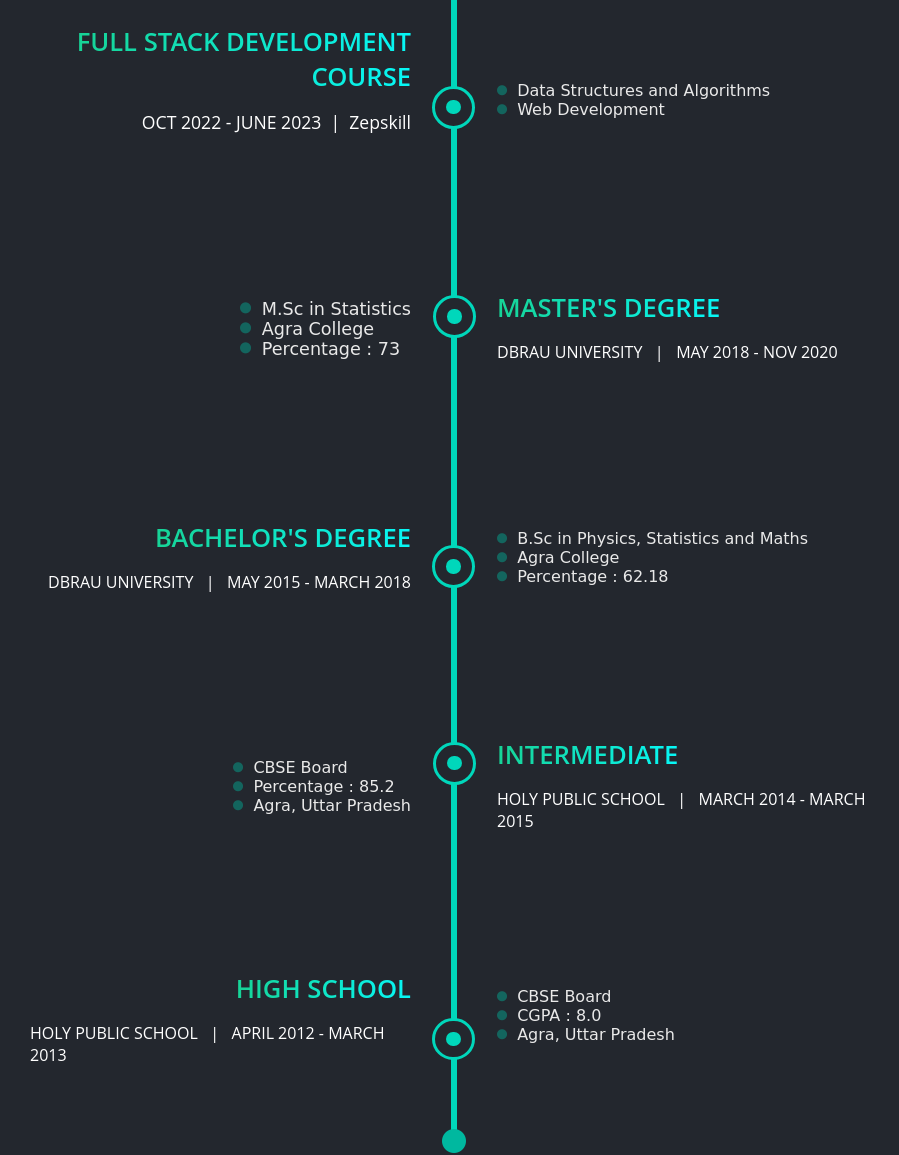
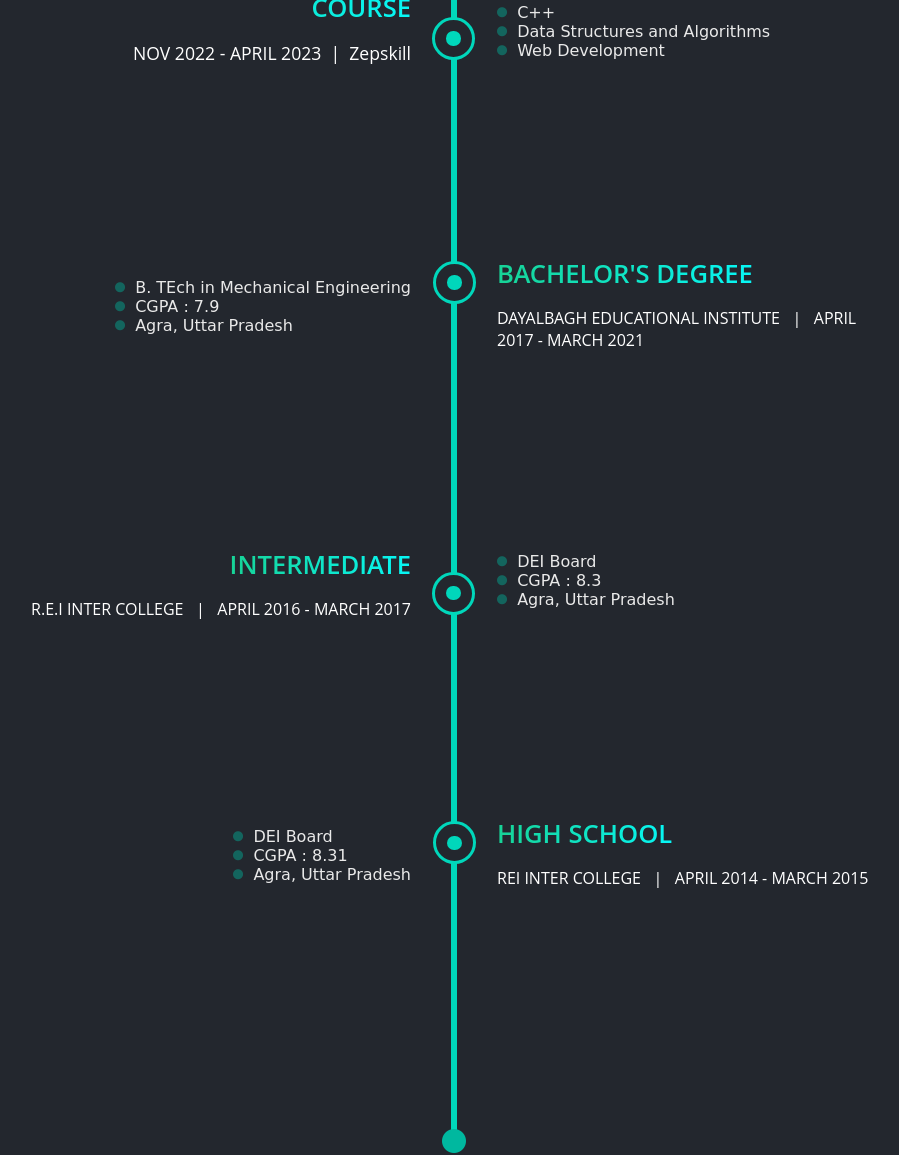
Before and after one commit to Shubhamicsharma/portfolio, a plain HTML site: page index.html in a window 1280 px wide. Shown: the part 2297-3452 px from the top of the page, without its empty margins (186-1085 px from the left). Drawn offline with Linux system fonts and the light colour scheme; animation ran at ten frames a second; a script that the page names is missing; a web font is replaced by a local one.

Commit message:
Details Update

```diff
--- a/index.html
+++ b/index.html
@@ -166,38 +166,40 @@
         <div class="education-icon"><i class="fa-solid fa-graduation-cap" style="color: #00c2ab;"></i></div>
 
         <div class="education-box">
-            <div class="inner-box a">
-                <div class="boxes left">
+            <div class="inner-box a ">
 
-                </div>
                 <div class="boxes left">
                     <div class="blue-heading" style="font-size: 1.6rem; font-weight: 600; margin-bottom: 1rem;text-align: right;">FULL STACK DEVELOPMENT<br> COURSE</div>
-                    <div class="data"  style="font-size: 1.1rem;">OCT 2022 -  JUNE 2023 &nbsp;|&nbsp; Zepskill</div>
+                    <div class="data"  style="font-size: 1.1rem;">NOV 2022 -  APRIL 2023 &nbsp;|&nbsp; Zepskill</div>
                     <div class="circle" >
                         <div class="inner-circle"></div>
                     </div>
                 </div>
+
+
                 <div class="boxes left">
-                    <div class="data" style="font-size: 1.1rem;color:rgb(233, 233, 233);font-family:cursive;">
+
+                    <div class="data" style="font-size: 1rem;color:rgb(233, 233, 233);font-family:cursive;">
                         <div class="list">
                             <i class="fa-solid fa-circle fa-beat-fade fa-2xs" style="color: #00b89f;"></i> &nbsp;
-                            M.Sc in Statistics</div>
+                            B. TEch in Mechanical Engineering</div>
                         <div class="list">
                             <i class="fa-solid fa-circle fa-beat-fade fa-2xs" style="color: #00b89f;"></i> &nbsp;
-                            Agra College
+                            CGPA : 7.9
                         </div>
                         <div class="list">
                             <i class="fa-solid fa-circle fa-beat-fade fa-2xs" style="color: #00b89f;"></i> &nbsp;
-                            Percentage : 73
+                            Agra, Uttar Pradesh
                         </div>
 
                         </div>
 
                 </div>
+
                 <div class="boxes left">
-                    <div class="blue-heading" style="font-size: 1.6rem; font-weight: 600; margin-bottom: 1rem;margin-top: 2.5rem;">BACHELOR'S DEGREE</div>
-                    <div class="data"  style="font-size: 1rem;">DBRAU UNIVERSITY &nbsp; |  &nbsp; MAY 2015 - MARCH 2018</div>
 
+                    <div class="blue-heading" style="font-size: 1.6rem; font-weight: 600; margin-bottom: 1rem;margin-top: 3rem;">INTERMEDIATE</div>
+                    <div class="data"  style="font-size: 1rem;">R.E.I INTER COLLEGE &nbsp; |  &nbsp; APRIL 2016 - MARCH 2017</div>
 
                     <div class="circle" >
                         <div class="inner-circle"></div>
@@ -208,89 +210,62 @@
                     <div class="data" style="font-size: 1rem;color:rgb(233, 233, 233);font-family:cursive;">
                         <div class="list">
                             <i class="fa-solid fa-circle fa-beat-fade fa-2xs" style="color: #00b89f;"></i> &nbsp;
-                            CBSE Board</div>
+                            DEI Board</div>
                         <div class="list">
                             <i class="fa-solid fa-circle fa-beat-fade fa-2xs" style="color: #00b89f;"></i> &nbsp;
-                            Percentage : 85.2
+                            CGPA : 8.31
                         </div>
                         <div class="list">
                             <i class="fa-solid fa-circle fa-beat-fade fa-2xs" style="color: #00b89f;"></i> &nbsp;
                             Agra, Uttar Pradesh
                         </div>
 
-                        </div>
+                    </div>
 
-                </div>
-                <div class="boxes left">
-
-                    <div class="blue-heading" style="font-size: 1.6rem; font-weight: 600; margin-bottom: 1rem;margin-top: 3rem;">HIGH SCHOOL</div>
-                    <div class="data"  style="font-size: 1rem;">HOLY PUBLIC SCHOOL &nbsp; |  &nbsp; APRIL 2012 - MARCH 2013</div>
-
-                    <div class="circle" >
-                        <div class="inner-circle"></div>
-                    </div>
                 </div>
 
             </div>
             <div class="inner-box">
-                <div class="boxes right"></div>
+
                 <div class="boxes right">
                     <div class="data" style="font-size: 1rem;color:rgb(233, 233, 233) ;text-align: left;font-family:cursive;">
                         <div class="list">
                             <i class="fa-solid fa-circle fa-beat-fade fa-2xs" style="color: #00b89f;"></i> &nbsp;
-                            Data Structures and Algorithms</div>
-                            <div class="list">
+                            C++
+                        </div>
+                        <div class="list">
+                            <i class="fa-solid fa-circle fa-beat-fade fa-2xs" style="color: #00b89f;"></i> &nbsp;
+                            Data Structures and Algorithms
+                        </div>
+                        <div class="list">
                                 <i class="fa-solid fa-circle fa-beat-fade fa-2xs" style="color: #00b89f;"></i> &nbsp;
                                 Web Development
-                            </div>
+                        </div>
 
 
                         </div>
                 </div>
-                <div class="boxes right">
-                    <div class="circle-right" >
-                        <div class="inner-circle"></div>
-                    </div>
-                    <div class="blue-heading" style="font-size: 1.6rem; font-weight: 600; margin-bottom: 1rem;">MASTER'S DEGREE</div>
-                    <div class="data"  style="font-size: 1rem;margin-bottom: 3rem;">DBRAU UNIVERSITY &nbsp; |  &nbsp; MAY 2018 - NOV 2020</div>
 
-                </div>
-                <div class="boxes right">
 
-                        <div class="data" style="font-size: 1rem;color:rgb(233, 233, 233) ;text-align: left;font-family:cursive;">
-                            <div class="list">
-                                <i class="fa-solid fa-circle fa-beat-fade fa-2xs" style="color: #00b89f;"></i> &nbsp;
-                                B.Sc in Physics, Statistics and Maths</div>
-                                <div class="list">
-                                    <i class="fa-solid fa-circle fa-beat-fade fa-2xs" style="color: #00b89f;"></i> &nbsp;
-                                    Agra College
-                                </div>
-                            <div class="list">
-                                <i class="fa-solid fa-circle fa-beat-fade fa-2xs" style="color: #00b89f;"></i> &nbsp;
-                                Percentage : 62.18
-                            </div>
-
-                            </div>
-
-                </div>
                 <div class="boxes right">
 
                     <div class="circle-right" >
                         <div class="inner-circle"></div>
                     </div>
-                    <div class="blue-heading" style="font-size: 1.6rem; font-weight: 600; margin-bottom: 1rem;">INTERMEDIATE</div>
-                    <div class="data"  style="font-size: 1rem;margin-bottom: 3rem;">HOLY PUBLIC SCHOOL &nbsp; |  &nbsp; MARCH 2014 - MARCH 2015</div>
+                    <div class="blue-heading" style="font-size: 1.6rem; font-weight: 600; margin-bottom: 1rem;">BACHELOR'S DEGREE</div>
+                    <div class="data"  style="font-size: 1rem;margin-bottom: 3rem;">DAYALBAGH EDUCATIONAL INSTITUTE &nbsp; |  &nbsp; APRIL 2017 - MARCH 2021</div>
 
                 </div>
+
 
                 <div class="boxes right">
                     <div class="data" style="font-size: 1rem;color:rgb(233, 233, 233);font-family:cursive;">
                         <div class="list">
                             <i class="fa-solid fa-circle fa-beat-fade fa-2xs" style="color: #00b89f;"></i> &nbsp;
-                            CBSE Board</div>
+                            DEI Board</div>
                         <div class="list">
                             <i class="fa-solid fa-circle fa-beat-fade fa-2xs" style="color: #00b89f;"></i> &nbsp;
-                            CGPA : 8.0
+                            CGPA : 8.3
                         </div>
                         <div class="list">
                             <i class="fa-solid fa-circle fa-beat-fade fa-2xs" style="color: #00b89f;"></i>
@@ -299,7 +274,16 @@
                         </div>
                     </div>
 
-                        </div>
+                </div>
+                <div class="boxes right">
+
+                    <div class="circle-right" >
+                        <div class="inner-circle"></div>
+                    </div>
+                    <div class="blue-heading" style="font-size: 1.6rem; font-weight: 600; margin-bottom: 1rem;">HIGH SCHOOL</div>
+                    <div class="data"  style="font-size: 1rem;margin-bottom: 3rem;">REI INTER COLLEGE &nbsp; |  &nbsp; APRIL 2014 - MARCH 2015</div>
+
+                </div>
                 </div>
             </div>
 
@@ -354,16 +338,16 @@
                 <ul>
                     <li>Designed and developed a comprehensive <span class="underline">hotel posting and booking </span> website
                         to facilitate seamless booking processes.</li>
-                    <li>Implemented a <span class="underline">robust search </span>, <span class="underline">rating and review </span> and <span class="underline">payment gateway.</span>
+                    <li>Implemented a <span class="underline">search </span>, <span class="underline">rating and review </span> and <span class="underline">payment gateway.</span>
                         </li>
-                    <li>Integrated several other functionalities like <span class="underline">registration and login system, upvote/downvote,payment gateway, file upload, map
-                        embeds, advanced search,</span> and <span class="underline">filter functionality</span>
+                    <li>Integrated several other functionalities like <span class="underline">registration and login system, upvote/downvote, file upload and map
+                        embeds</span>
                         </li>
                     <li>Technology Stack Used: <span class="underline">MongoDB, Express.js, Ejs, Node.js</span>
                     </li>
 
                 </ul>
-               <div class="github"><a href="https://github.com/kajal-icsharma/Staysense">Github</a></div>
+               <div class="github"><a href="https://github.com/Shubhamicsharma/staysense">Github</a></div>
             </div>
         </div>
         <div class="project">
@@ -379,7 +363,7 @@
                     <li>Technology Stack Used:<span class="underline"> MongoDB, Express.js, Ejs, Node.js</span></li>
 
                 </ul>
-                <div class="github"><a href="https://github.com/kajal-icsharma/HeadHunter">Github</a></div>
+                <div class="github"><a href="https://github.com/Shubhamicsharma/headhunters">Github</a></div>
 
             </div>
             <div class="image-box">
@@ -409,7 +393,7 @@
                     </li>
 
                 </ul>
-                <div class="github"><a href="https://github.com/kajal-icsharma/Newswire">Github</a></div>
+                <div class="github"><a href="https://github.com/Shubhamicsharma/newswire">Github</a></div>
 
             </div>
         </div>
@@ -423,7 +407,7 @@
                         styling.</li>
 
                 </ul>
-                <div class="github"><a href="https://github.com/kajal-icsharma/Scribble">Github</a></div>
+                <div class="github"><a href="https://github.com/Shubhamicsharma/notexa">Github</a></div>
 
             </div>
             <div class="image-box">
@@ -448,8 +432,8 @@
         style="width:250px;height:250px">
     </lord-icon>
         <div class="accounts">
-            <div class="contact-icon"><a href="https://github.com/kajal-icsharma"><i class="fa-brands fa-github fa-beat fa-2xl" style="color: #474747;"></i></a></div>
-            <div class="contact-icon"><a href="https://www.linkedin.com/in/kajal-sharma-437bb1243/"><i class="fa-brands fa-linkedin fa-beat fa-2xl" style="color: #404040;"></i></a></div>
+            <div class="contact-icon"><a href="https://github.com/Shubhamicsharma"><i class="fa-brands fa-github fa-beat fa-2xl" style="color: #474747;"></i></a></div>
+            <div class="contact-icon"><a href="https://www.linkedin.com/in/shubham-sharma-38b3831a4/"><i class="fa-brands fa-linkedin fa-beat fa-2xl" style="color: #404040;"></i></a></div>
             <div class="contact-icon"><a href="https://www.instagram.com/"><i class="fa-brands fa-instagram fa-beat fa-2xl" style="color: #545454;"></i></a></div>
             <div class="contact-icon"><a href="https://www.facebook.com/login/"><i class="fa-brands fa-facebook-f fa-beat fa-2xl" style="color: #616161;"></i></a></div>
             <!-- <div class="contact-icon"></div> -->
```
